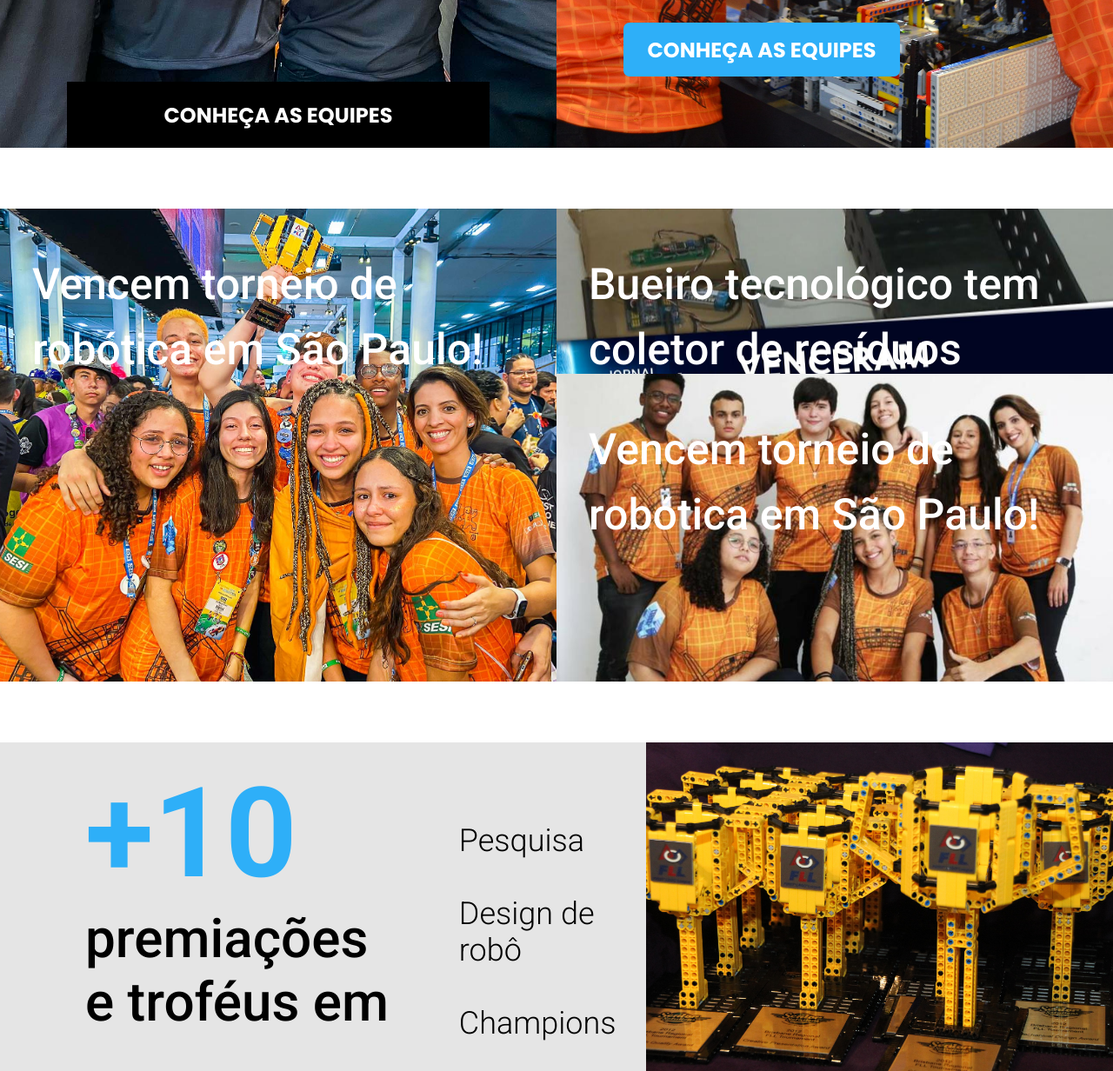
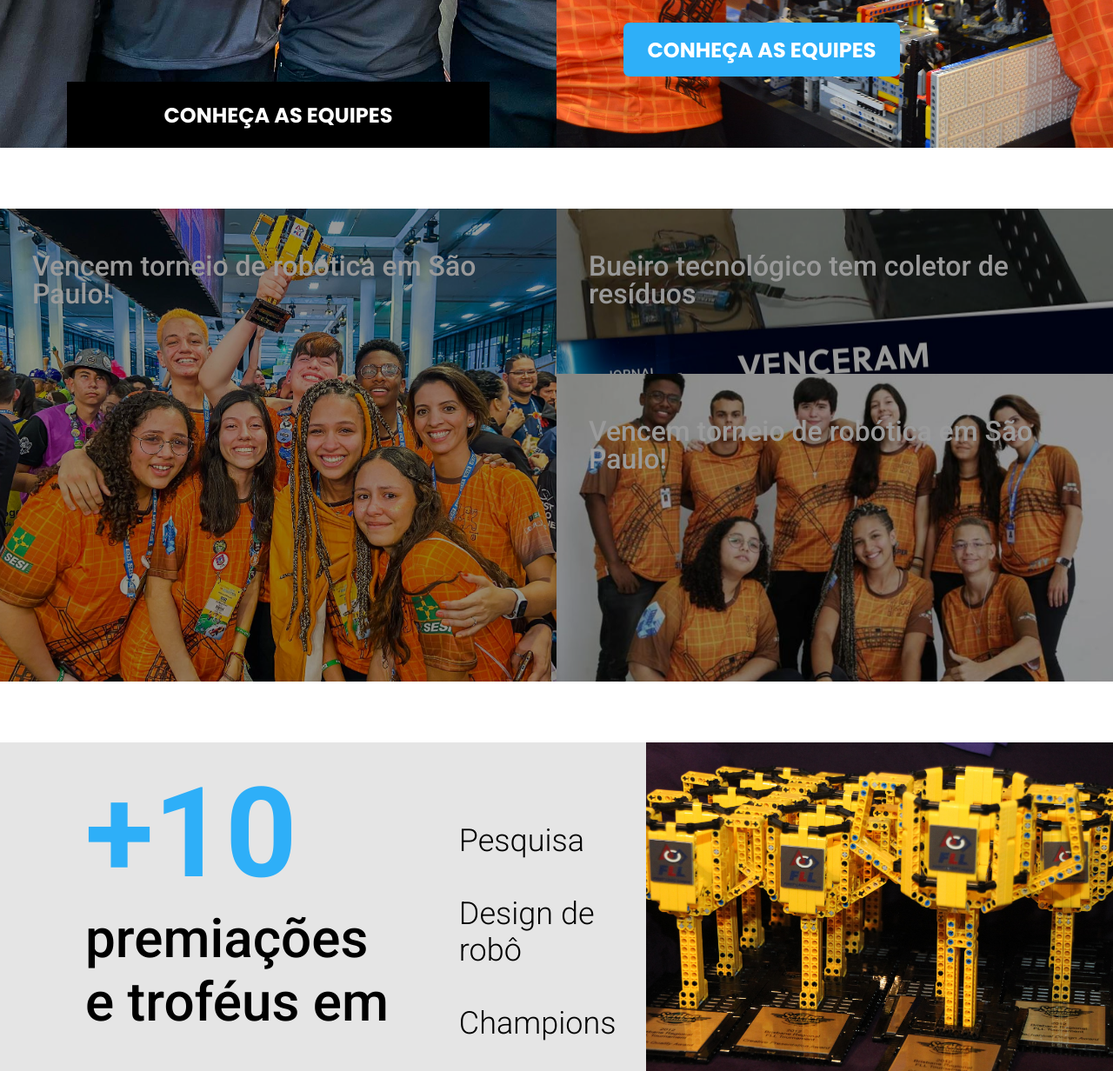
Before and after one commit to Suyannesara/RoboticsWebSite, a PHP site: page / in a window 1280 px wide. Shown: the part 1499-2731 px from the top of the page at 87% size. Run offline with PHP 8.4, Linux system fonts and the light colour scheme.

Commit message:
adjusted news part

```diff
--- a/index.html
+++ b/index.html
@@ -82,17 +82,26 @@
 
 
   <section class="news">
+
     <div id="bignews" >
-      <h2 class="section1title">Vencem torneio de robótica em São Paulo!</h2>
+      <a href="https://g1.globo.com/df/distrito-federal/noticia/2020/03/10/estudantes-de-brasilia-vencem-festival-sesi-de-robotica-em-sao-paulo.ghtml" target="_blank" rel="noopener noreferrer">
+        <h2 class="section1title">Vencem torneio de robótica em São Paulo!</h2>
+      </a>
+
     </div>
 
     <div id="littlenews" >
-      <div id="littlenews1" >
+      <a target="_blank" href="https://youtu.be/-0r_CIXvMjY">
+        <div id="littlenews1" >
         <h2 class="section1title">Bueiro tecnológico tem coletor de resíduos</h2>
       </div>
-      <div id="littlenews2">
+      </a>
+
+      <a target="_blank" href="https://razoesparaacreditar.com/estudantes-df-coleta-pet-limpa-bueiros/">
+        <div id="littlenews2">
         <h2 >Vencem torneio de robótica em São Paulo!</h2>
       </div>
+      </a>
     </div>
 
   </section>
--- a/news.html
+++ b/news.html
@@ -18,8 +18,8 @@
         <!-- <h2 class="section1title">Bueiro tecnológico tem coletor de resíduos</h2> -->
       </div>
       <div id="littlenews2">
-        <!-- <h2 >Vencem torneio de robótica em São Paulo!</h2>
-      </div> -->
+        <!-- <h2 >Vencem torneio de robótica em São Paulo!</h2>-->
+      </div>
     </div>
   </section>
 </body>
--- a/styles/style.css
+++ b/styles/style.css
@@ -160,20 +160,19 @@ body{
   height: 544px;
   margin-top: 70px;
 
-  background: turquoise;
-
+  background-color: black;
 }
 
 .news div{
-
   width: 50%;
 }
 
-.news #bignews{
+#bignews{
   background-image: url(/Images/news1.jpg);
   background-position: center;
   background-size: cover;
   background-repeat: no-repeat;
+  opacity: 0.6;
 }
 
 .news #littlenews #littlenews1{
@@ -184,6 +183,8 @@ body{
   background-position: center;
   background-size: cover;
   background-repeat: no-repeat;
+
+  opacity: 0.6;
 }
 
 .news #littlenews #littlenews2{
@@ -194,16 +195,32 @@ body{
   background-position: center;
   background-size: cover;
   background-repeat: no-repeat;
+
+  opacity: 0.6;
 }
 
+.news #bignews:hover,
+#littlenews #littlenews1:hover,
+#littlenews #littlenews2:hover{
+  cursor: pointer;
+
+  opacity: 1;
+  transform: scale(1.01);
+  transition:.5s;
+}
+
+.news a{
+  text-decoration: none;
+}
 
 .news h2{
   padding: 50px 70px 0px 37px;
+  align-self: center;
 
   font-family: "Roboto";
   font-weight: 500;
-  font-size: 50px;
-  line-height: 75px;
+  font-size: 2em;
+  line-height: 100%;
 
   color: var(--textcolor);
 }
```
Also changed, not shown: zoom.css (+20 -10 lines).
